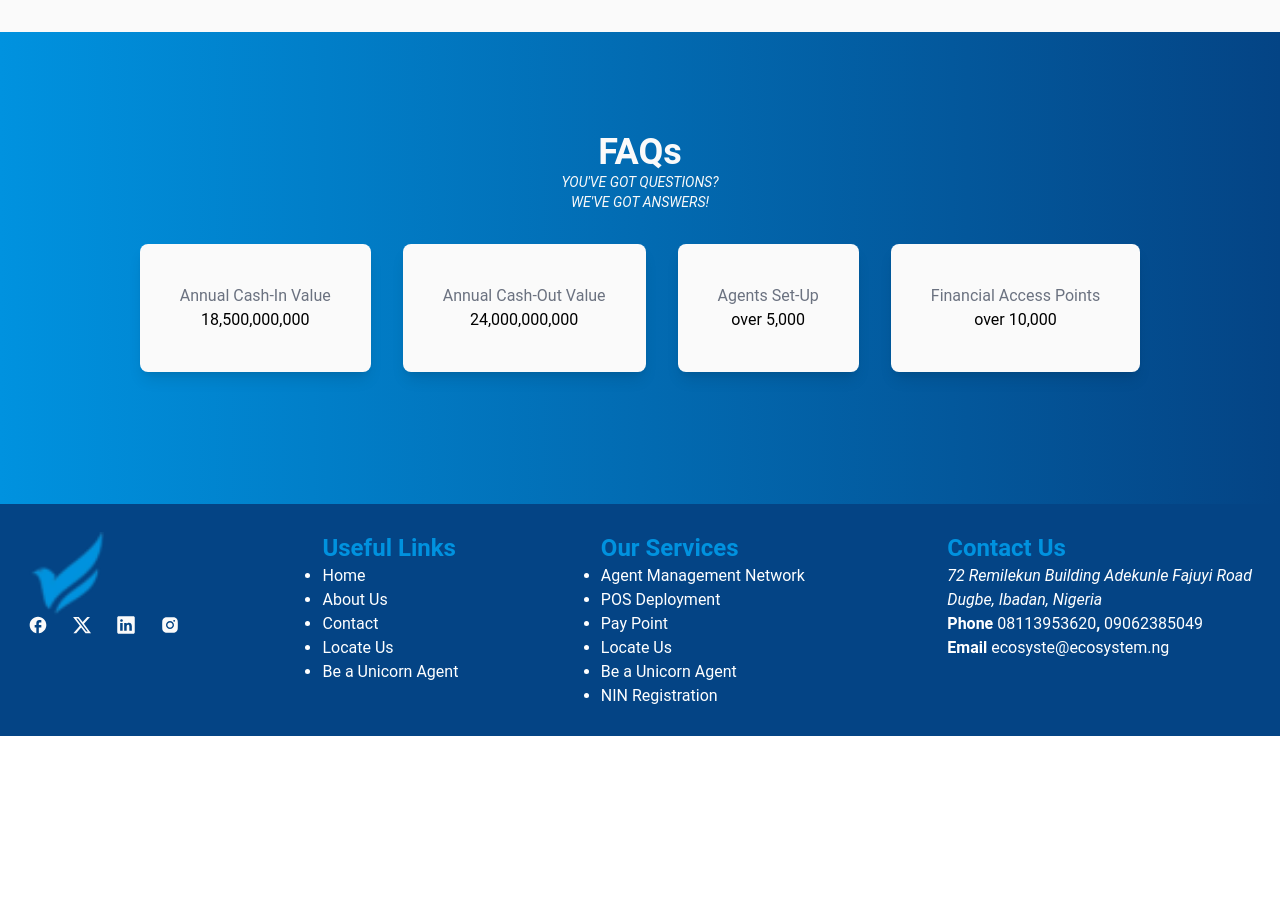
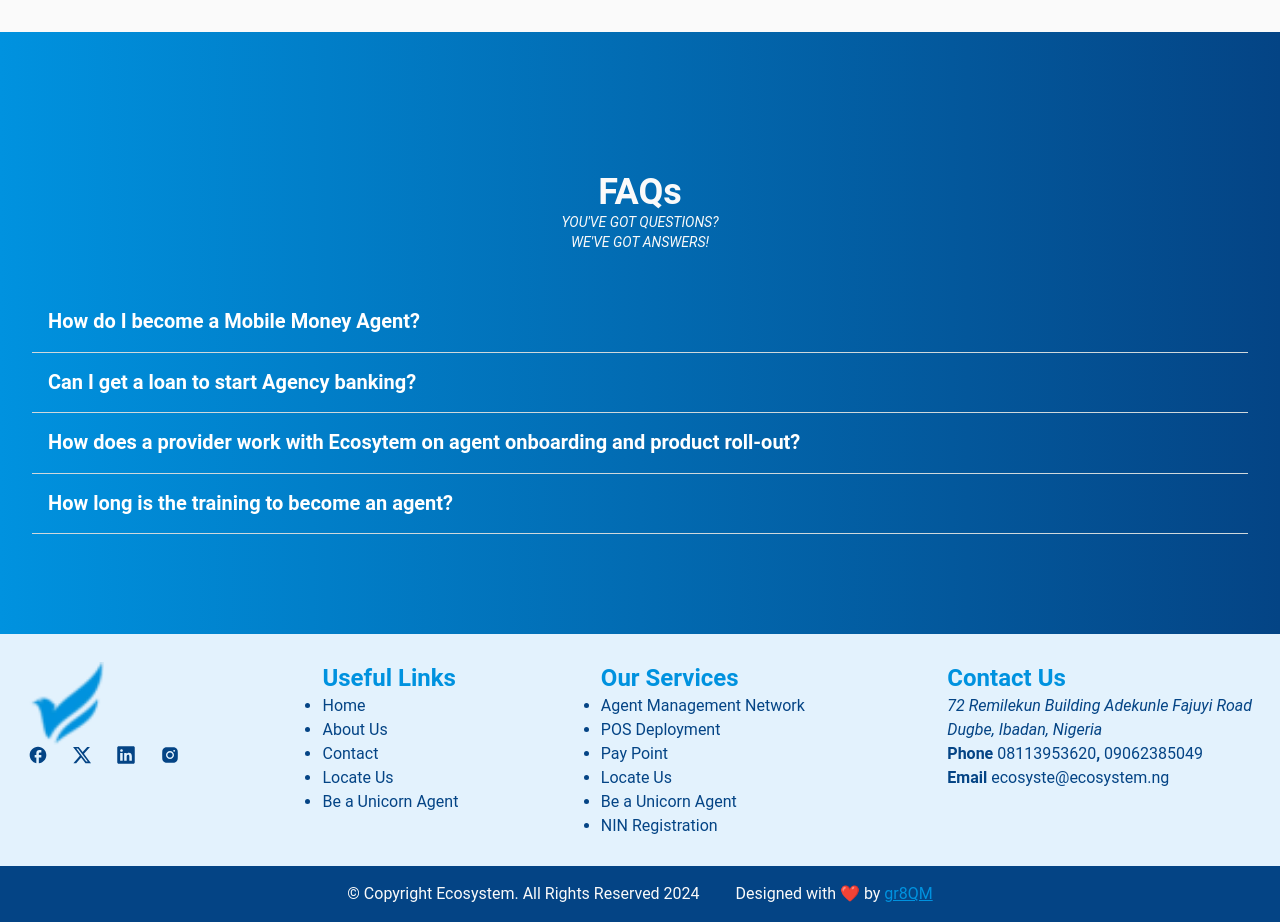
Before and after one commit to SodiqOgundairo/ECOSYSTEM, a React (Create React App) app: page / in a window 1280 px wide. Shown: the part 2880-3802 px from the top of the page. Before the commit the page ends 3616 px from the top, so only its background shows below. Built offline with nearby package versions, Linux system fonts and the light colour scheme.

Commit message:
LP completed

```diff
--- a/package.json
+++ b/package.json
@@ -3,6 +3,7 @@
   "version": "0.1.0",
   "private": true,
   "dependencies": {
+    "@material-tailwind/react": "^2.1.9",
     "@testing-library/jest-dom": "^5.16.5",
     "@testing-library/react": "^13.4.0",
     "@testing-library/user-event": "^13.5.0",
--- /dev/null
+++ b/src/components/Faq.jsx
@@ -0,0 +1,67 @@
+import React from "react";
+import {
+  Accordion,
+  AccordionHeader,
+  AccordionBody,
+} from "@material-tailwind/react";
+
+const CUSTOM_ANIMATION = {
+  mount: { scale: 1 },
+  unmount: { scale: 0.9 },
+};
+
+export function AccordionCustomAnimation() {
+  const [open, setOpen] = React.useState(0);
+
+  const handleOpen = (value) => setOpen(open === value ? 0 : value);
+
+  return (
+    <>
+      <Accordion open={open === 1} animate={CUSTOM_ANIMATION} className="">
+        <AccordionHeader
+          onClick={() => handleOpen(1)}
+          className="text-white hover:bg-gradient-to-r hover:from-accent hover:to-theme hover:text-light bg-none px-4"
+        >
+          How do I become a Mobile Money Agent?
+        </AccordionHeader>
+        <AccordionBody className="text-start text-accent font-bold text-base px-4 bg-white">
+        To become a Mobile Money Agent register
+        </AccordionBody>
+      </Accordion>
+      <Accordion open={open === 2} animate={CUSTOM_ANIMATION}>
+        <AccordionHeader
+          onClick={() => handleOpen(2)}
+          className="text-white hover:bg-gradient-to-r hover:from-accent hover:to-theme hover:text-light bg-none px-4"
+        >
+          Can I get a loan to start Agency banking?
+        </AccordionHeader>
+        <AccordionBody className="text-start text-accent font-bold text-base px-4 bg-white">
+        Yes, you can get loans from our lending patners but we always advise you to start with non-interest sources(personal savings, family support etc).
+        </AccordionBody>
+      </Accordion>
+      <Accordion open={open === 3} animate={CUSTOM_ANIMATION}>
+        <AccordionHeader
+          onClick={() => handleOpen(3)}
+          className="text-white hover:bg-gradient-to-r hover:from-accent hover:to-theme hover:text-light bg-none px-4"
+        >
+          How does a provider work with Ecosytem on agent onboarding and product roll-out?
+        </AccordionHeader>
+        <AccordionBody className="text-start text-accent font-bold text-base px-4 bg-white">
+        Once you are licensed by Central Bank Of Nigeria or any of the regulatory bodies, we are open to business.
+        </AccordionBody>
+      </Accordion>
+      <Accordion open={open === 4} animate={CUSTOM_ANIMATION}>
+        <AccordionHeader
+          onClick={() => handleOpen(4)}
+          className="text-white hover:bg-gradient-to-r hover:from-accent hover:to-theme hover:text-light bg-none px-4"
+        >
+
+How long is the training to become an agent?
+        </AccordionHeader>
+        <AccordionBody className="text-start text-accent font-bold text-base px-4 bg-white">
+        A week or maximum of 2 weeks including practical session at a functioning location.
+        </AccordionBody>
+      </Accordion>
+    </>
+  );
+}
--- a/src/components/Footer.jsx
+++ b/src/components/Footer.jsx
@@ -5,46 +5,122 @@ import { AiFillInstagram } from "react-icons/ai";
 import logo from "../assets/img/logo.png";
 
 const Footers = () => {
+  const date = new Date();
+
   return (
-    <footer className="bg-accent text-light md:flex md:justify-between  p-7">
+    <footer className="m-auto">
+      <section className="text-accent bg-blue-50 md:flex md:justify-between  p-7">
         <div className="brand flex flex-col m-4 md:m-0">
           <img src={logo} alt="EcoLogo" className="w-[50%]" />
           <div className="social-media flex justify-start items-center gap-6 text-[20px]">
-          <a href="http://" target="_blank" rel="noopener noreferrer" className="hover:text-theme"><MdOutlineFacebook /></a>
-          <a href="http://" target="_blank" rel="noopener noreferrer" className="hover:text-theme"><FaXTwitter /></a>
-          <a href="http://" target="_blank" rel="noopener noreferrer" className="hover:text-theme"><IoLogoLinkedin /></a>
-          <a href="http://" target="_blank" rel="noopener noreferrer" className="hover:text-theme"><AiFillInstagram /></a>
+            <a
+              href="http://"
+              target="_blank"
+              rel="noopener noreferrer"
+              className="hover:text-theme"
+            >
+              <MdOutlineFacebook />
+            </a>
+            <a
+              href="http://"
+              target="_blank"
+              rel="noopener noreferrer"
+              className="hover:text-theme"
+            >
+              <FaXTwitter />
+            </a>
+            <a
+              href="http://"
+              target="_blank"
+              rel="noopener noreferrer"
+              className="hover:text-theme"
+            >
+              <IoLogoLinkedin />
+            </a>
+            <a
+              href="http://"
+              target="_blank"
+              rel="noopener noreferrer"
+              className="hover:text-theme"
+            >
+              <AiFillInstagram />
+            </a>
           </div>
         </div>
 
         <div className="useful-links m-4 md:m-0">
           <p className="text-2xl text-theme font-bold">Useful Links</p>
-        <ul className="text-white list-disc ">
+          <ul className="text-accent list-disc ">
             <li className="hover:list-none hover:text-theme"> Home </li>
             <li className="hover:list-none hover:text-theme"> About Us </li>
             <li className="hover:list-none hover:text-theme">Contact </li>
             <li className="hover:list-none hover:text-theme">Locate Us</li>
-          <li className="hover:list-none hover:text-theme">Be a Unicorn Agent</li>
+            <li className="hover:list-none hover:text-theme">
+              Be a Unicorn Agent
+            </li>
           </ul>
         </div>
 
         <div className="our-services m-4 md:m-0">
           <p className="text-2xl text-theme font-bold">Our Services</p>
-        <ul className="text-white list-disc ">
-          <li className="hover:list-none hover:text-theme"> Agent Management Network </li>
-          <li className="hover:list-none hover:text-theme"> POS Deployment</li>
+          <ul className="text-accent list-disc ">
+            <li className="hover:list-none hover:text-theme">
+              {" "}
+              Agent Management Network{" "}
+            </li>
+            <li className="hover:list-none hover:text-theme">
+              {" "}
+              POS Deployment
+            </li>
             <li className="hover:list-none hover:text-theme"> Pay Point </li>
             <li className="hover:list-none hover:text-theme">Locate Us</li>
-          <li className="hover:list-none hover:text-theme">Be a Unicorn Agent</li>
-          <li className="hover:list-none hover:text-theme">NIN Registration </li>
+            <li className="hover:list-none hover:text-theme">
+              Be a Unicorn Agent
+            </li>
+            <li className="hover:list-none hover:text-theme">
+              NIN Registration{" "}
+            </li>
           </ul>
         </div>
 
         <div className="Contact Detiails m-4 md:m-0">
           <p className="text-2xl text-theme font-bold">Contact Us</p>
-        <address className="text-white">72 Remilekun Building Adekunle Fajuyi Road <br /> Dugbe, Ibadan, Nigeria</address>
-        <p className="text-white font-bold">Phone <a href="tel:+2348113953620" className="font-normal hover:text-theme"> 08113953620</a>, <a href="tel:+2349062385049" className="font-normal hover:text-theme">09062385049</a> </p>
-        <p className="text-white font-bold">Email <a href="mailto:ecosyste@ecosystem.ng" className="font-normal hover:text-theme"> ecosyste@ecosystem.ng</a></p>
+          <address className="text-accent">
+            72 Remilekun Building Adekunle Fajuyi Road <br /> Dugbe, Ibadan,
+            Nigeria
+          </address>
+          <p className="text-accent font-bold">
+            Phone{" "}
+            <a
+              href="tel:+2348113953620"
+              className="font-normal hover:text-theme"
+            >
+              {" "}
+              08113953620
+            </a>
+            ,{" "}
+            <a
+              href="tel:+2349062385049"
+              className="font-normal hover:text-theme"
+            >
+              09062385049
+            </a>{" "}
+          </p>
+          <p className="text-accent font-bold">
+            Email{" "}
+            <a
+              href="mailto:ecosyste@ecosystem.ng"
+              className="font-normal hover:text-theme"
+            >
+              {" "}
+              ecosyste@ecosystem.ng
+            </a>
+          </p>
+        </div>
+      </section>
+      <div className="bg-accent text-light md:flex justify-center align-middle gap-9 p-4">
+        <p className="">© Copyright Ecosystem. All Rights Reserved {date.getFullYear()} </p>
+        <p className="text-light">Designed with ❤️ by <a href="http://x.com/yemi_ogundairo" className="text-theme underline hover:text-light" target="_blank" rel="noopener noreferrer">gr8QM</a> </p>
       </div>
     </footer>
   );
--- a/src/index.js
+++ b/src/index.js
@@ -1,14 +1,17 @@
-import React from 'react';
-import ReactDOM from 'react-dom/client';
-import './assets/css/index.css';
-import App from './App';
+import React from "react";
+import ReactDOM from "react-dom/client";
+import "./assets/css/index.css";
+import App from "./App";
 import { BrowserRouter as Router } from "react-router-dom";
+import { ThemeProvider } from "@material-tailwind/react";
 
-const root = ReactDOM.createRoot(document.getElementById('root'));
+const root = ReactDOM.createRoot(document.getElementById("root"));
 root.render(
-  <Router>
-  <React.StrictMode>
-    <App />
-  </React.StrictMode>
-  </Router>
+  <ThemeProvider>
+    <Router>
+      <React.StrictMode>
+        <App />
+      </React.StrictMode>
+    </Router>
+  </ThemeProvider>
 );
--- a/src/pages/Main.jsx
+++ b/src/pages/Main.jsx
@@ -10,6 +10,8 @@ import { FaCheckToSlot, FaUsers } from "react-icons/fa6";
 import { ImUserTie } from "react-icons/im";
 import { RiSecurePaymentLine } from "react-icons/ri";
 import { GiTakeMyMoney } from "react-icons/gi";
+import { Button } from "@material-tailwind/react";
+import { AccordionCustomAnimation } from "../components/Faq";
 
 const Main = () => {
   const [activeTab, setActiveTab] = useState("agent");
@@ -470,7 +472,10 @@ const Main = () => {
             <p className="">over 5,000</p>
           </div>
           <div className="shadow-lg flex flex-col justify-center bg-light p-10 m-4 rounded-lg hover:bg-accent hover:text-light">
-            <p className="text-base text-center text-gray-500"> Financial Access Points</p>
+            <p className="text-base text-center text-gray-500">
+              {" "}
+              Financial Access Points
+            </p>
             <p className="">over 10,000</p>
           </div>
         </div>
@@ -481,35 +486,14 @@ const Main = () => {
       {/* FAQs  */}
 
       <section className="achievements text-center py-[100px] bg-gradient-to-r from-theme to-accent backdrop-blur-sm px-8">
-        <p className="text-4xl font-bold text-light">
+        <p className="text-4xl font-bold text-light my-10">
           FAQs
           <span className="text-sm block font-normal italic text-light w-[60%] m-auto">
             YOU'VE GOT QUESTIONS? <br /> WE'VE GOT ANSWERS!
           </span>
         </p>
 
-        <div className="md:flex justify-center gap-auto m-4 block">
-          <div className="shadow-lg flex flex-col justify-center bg-light p-10 m-4 rounded-lg hover:bg-accent hover:text-light">
-            <p className="text-base text-center text-gray-500">
-              Annual Cash-In Value
-            </p>
-            <p className="">18,500,000,000</p>
-          </div>
-          <div className="shadow-lg flex flex-col justify-center bg-light p-10 m-4 rounded-lg hover:bg-accent hover:text-light">
-            <p className="text-base text-center text-gray-500">
-              Annual Cash-Out Value
-            </p>
-            <p className="">24,000,000,000</p>
-          </div>
-          <div className="shadow-lg flex flex-col justify-center bg-light p-10 m-4 rounded-lg hover:bg-accent hover:text-light">
-            <p className="text-base text-center text-gray-500">Agents Set-Up</p>
-            <p className="">over 5,000</p>
-          </div>
-          <div className="shadow-lg flex flex-col justify-center bg-light p-10 m-4 rounded-lg hover:bg-accent hover:text-light">
-            <p className="text-base text-center text-gray-500"> Financial Access Points</p>
-            <p className="">over 10,000</p>
-          </div>
-        </div>
+        <AccordionCustomAnimation />
       </section>
 
       {/* END OF FAQs  */}
--- a/tailwind.config.js
+++ b/tailwind.config.js
@@ -1,5 +1,6 @@
+const withMT = require("@material-tailwind/react/utils/withMT");
 /** @type {import('tailwindcss').Config} */
-module.exports = {
+module.exports = withMT({
     content: [
       "./src/**/*.{js,jsx,ts,tsx}",
     ],
@@ -18,4 +19,4 @@ module.exports = {
       },
     },
     plugins: [],
-  }
+  });
```
Also changed, not shown: 1 other file (tests, documents, lock files or other folders). Lines whose indentation alone changed are shown as unchanged.
